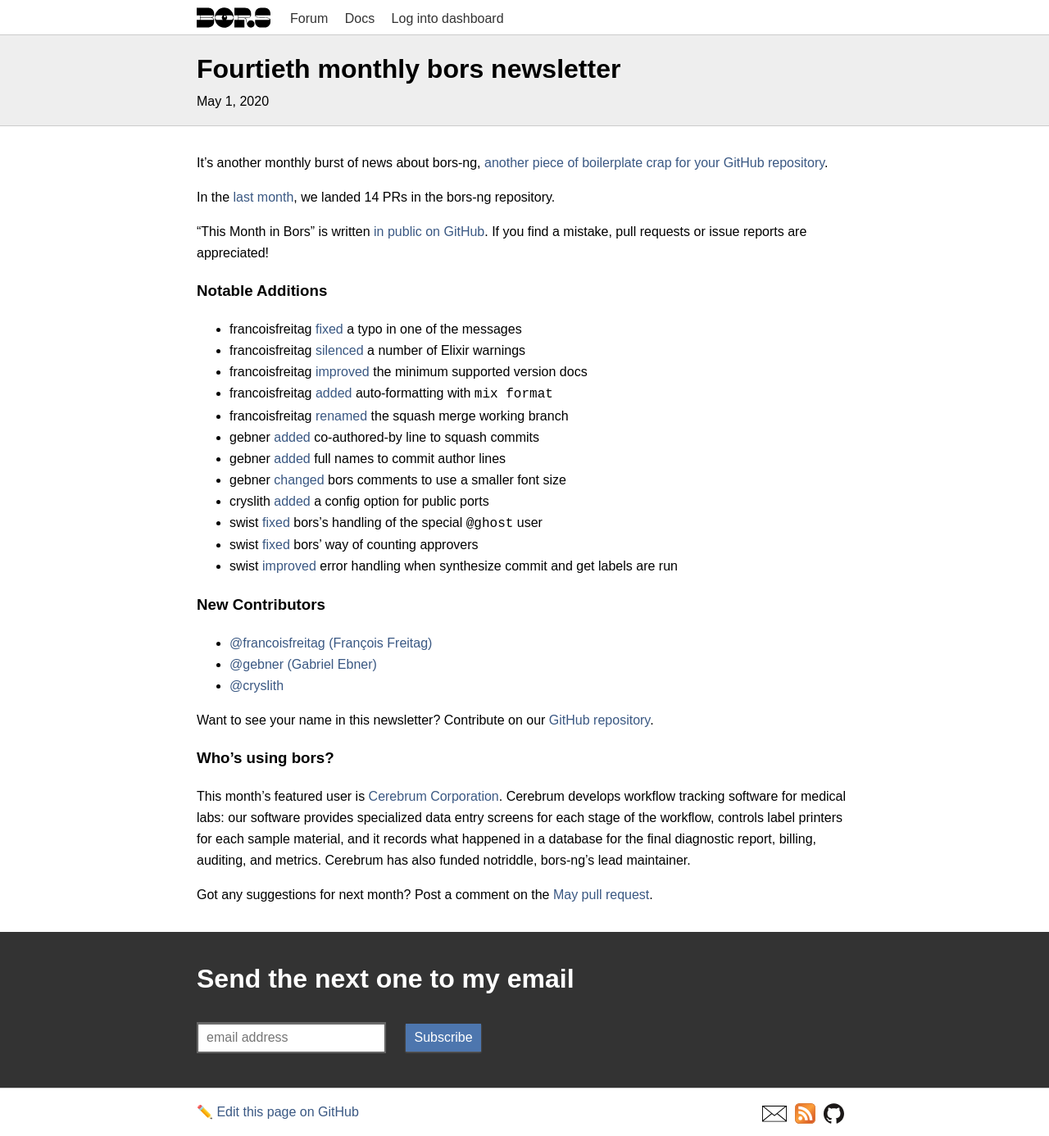
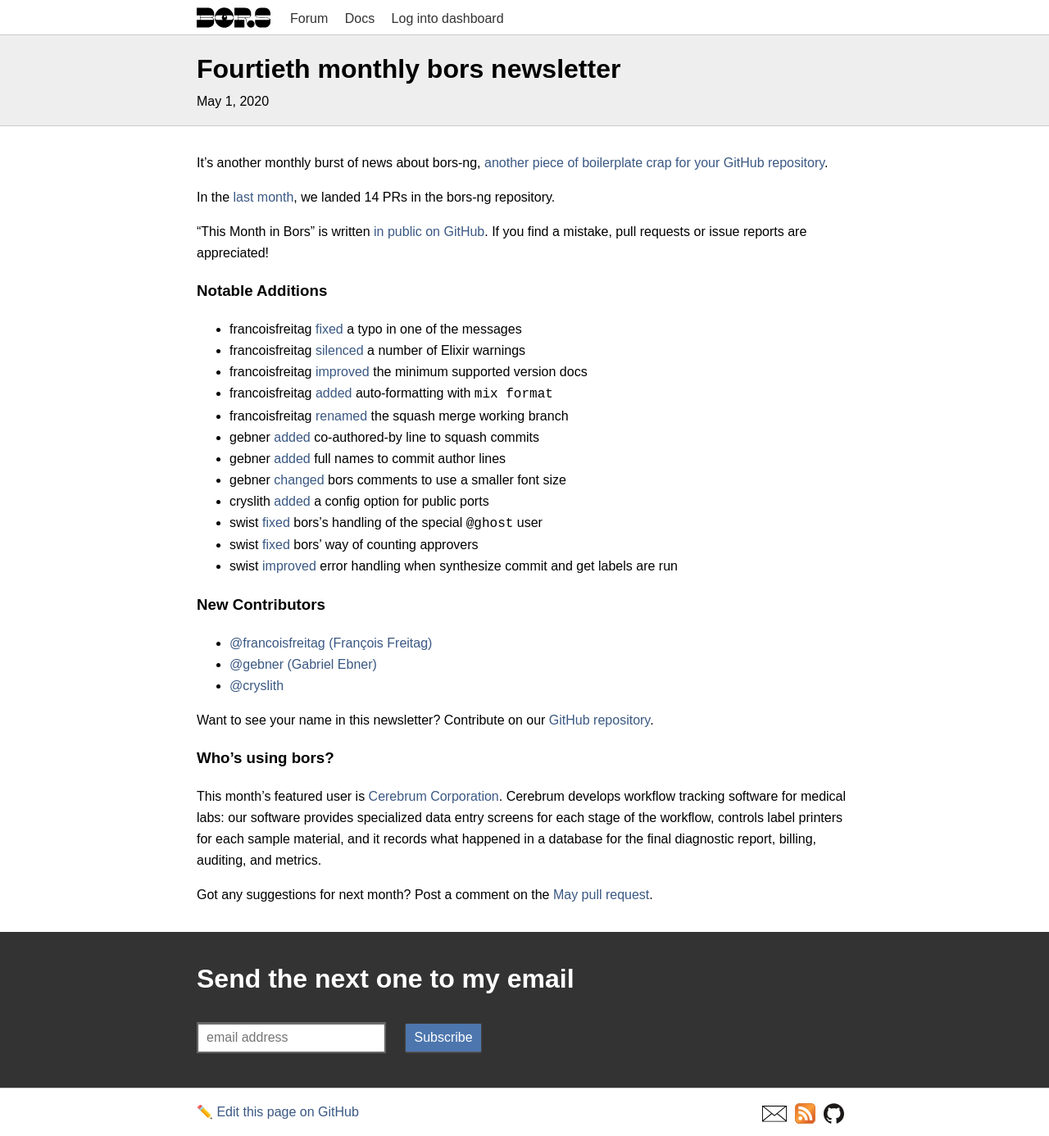
Before and after one commit to bors-ng/bors-ng.github.io, a Jekyll site: the page built from _posts/2020-05-01-tmib-40.md, in a window 1280 px wide. Shown: the whole page at 82% size. Built offline with Jekyll 4.4.1, drawn with Linux system fonts in a browser that asks for light colours.

Commit message:
Update 2020-05-01-tmib-40.md

```diff
--- a/_posts/2020-05-01-tmib-40.md
+++ b/_posts/2020-05-01-tmib-40.md
@@ -44,7 +44,7 @@
 
 ### Who's using bors?
 
-This month's featured user is [Cerebrum Corporation](https://cerebrumcorp.com/). Cerebrum develops workflow tracking software for medical labs: our software provides specialized data entry screens for each stage of the workflow, controls label printers for each sample material, and it records what happened in a database for the final diagnostic report, billing, auditing, and metrics. Cerebrum has also funded notriddle, bors-ng's lead maintainer.
+This month's featured user is [Cerebrum Corporation](https://cerebrumcorp.com/). Cerebrum develops workflow tracking software for medical labs: our software provides specialized data entry screens for each stage of the workflow, controls label printers for each sample material, and it records what happened in a database for the final diagnostic report, billing, auditing, and metrics.
 
 Got any suggestions for next month?
 Post a comment on the [May pull request](https://github.com/bors-ng/bors-ng.github.io/pull/108).
```
